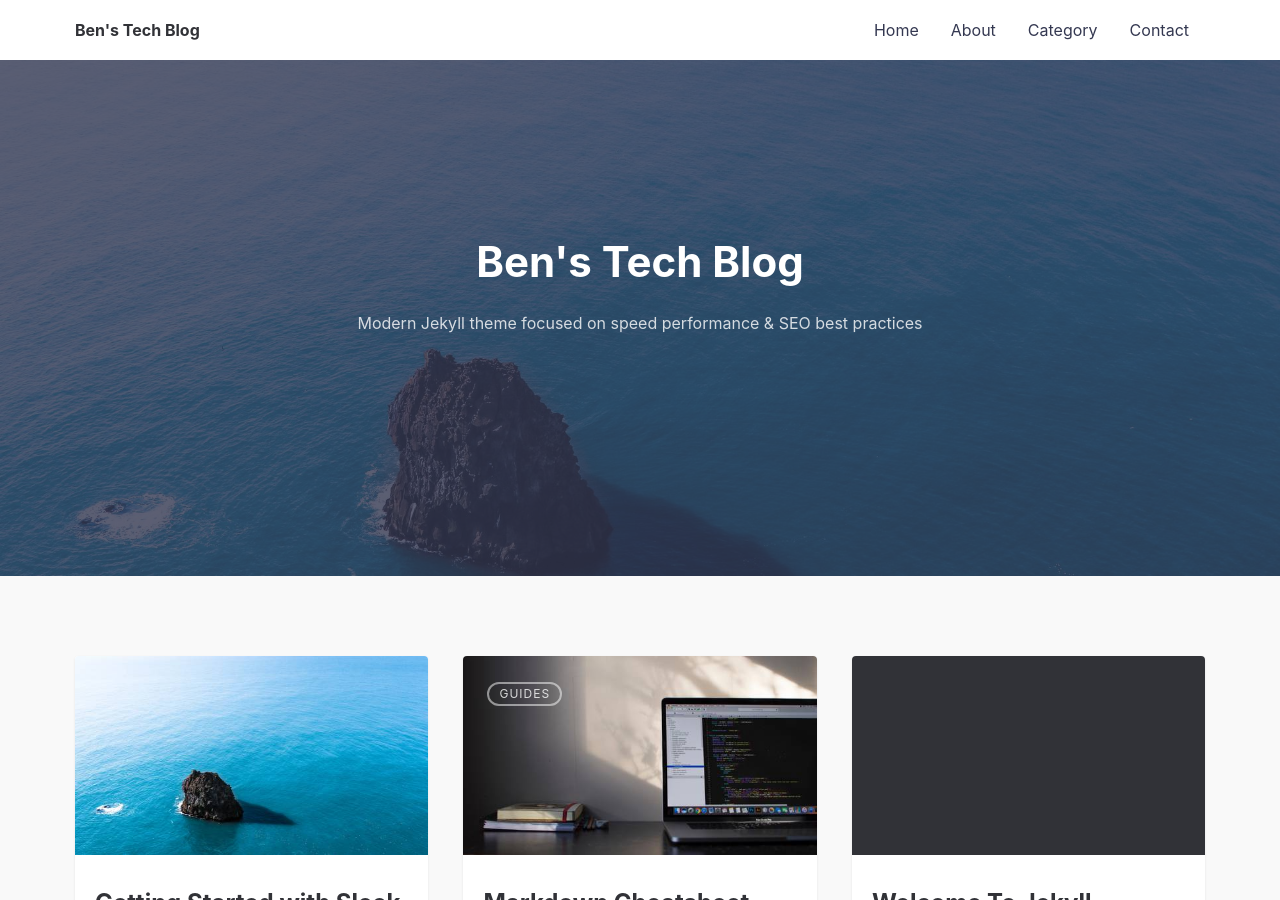
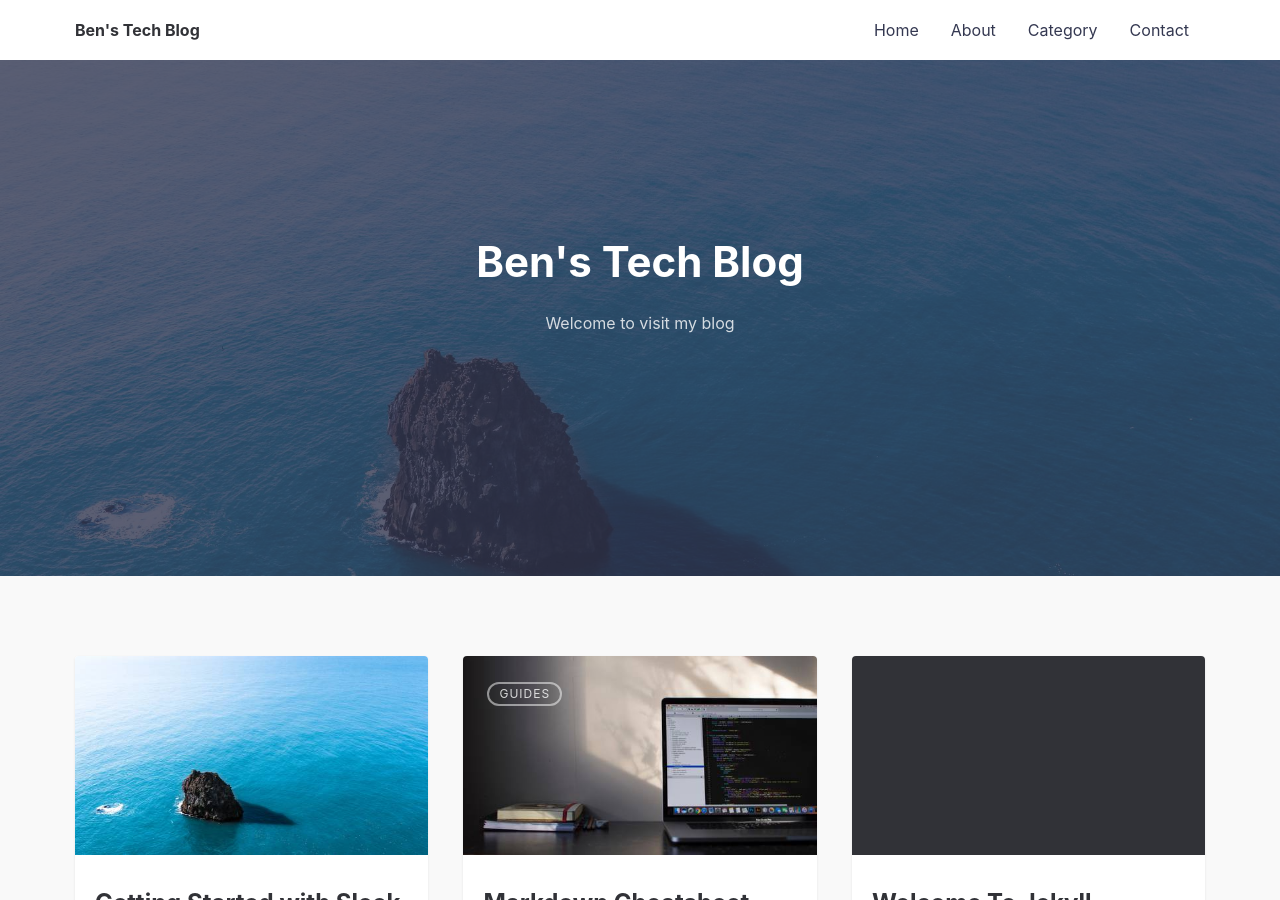
Before and after one commit to hjben/hjben.github.io, a Jekyll site: the page built from index.md, in a window 1280 px wide and 900 px high. Built offline with Jekyll 4.4.1, drawn with Linux system fonts in a browser that asks for light colours.

Commit message:
Home message revised

```diff
--- a/_config.yml
+++ b/_config.yml
@@ -27,13 +27,13 @@ navigation: # Navigation links
   - {name: 'Contact', link: '/contact'}
 
 tagline: >
-  Modern Jekyll theme focused on speed performance &amp; SEO best practices
+  Welcome to visit my blog
 
 hero_img: posts/sleek_lg.jpg # Main background image: use the path from /assets/img/ => This will output /assets/img/posts/sleek_lg.jpg
 
 email: hj.ben.kim@gmail.com # email for form submission
 
-#ctwitter_username: jan_czizikow # replace with your_twitter_username or comment to remove link from footer
+# twitter_username: jan_czizikow # replace with your_twitter_username or comment to remove link from footer
 github_username:  hjben # replace with your_github_username or comment to remove link from footer
 instagram_username: ben_likes_ # replace with your_instagram_username or comment to remove link from footer
 
```
